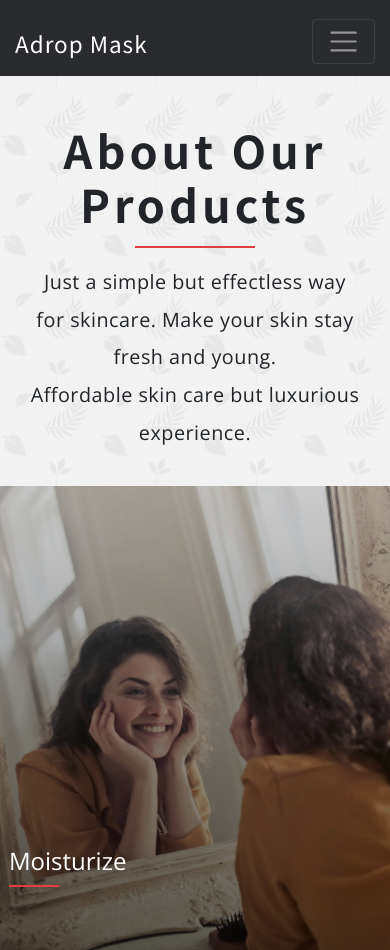
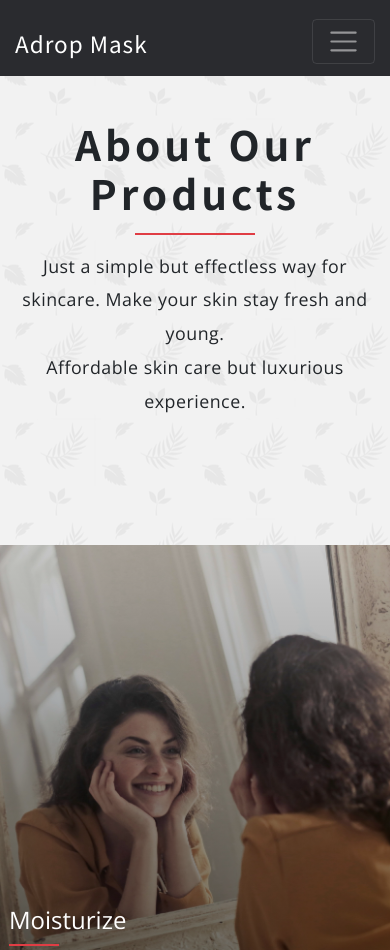
Before and after one commit to brookhaven13/adropmask_webpage, a PHP site: page /index.html in a window 390 px wide. Shown: the part 828-1778 px from the top of the page. Run offline with PHP 8.4, Linux system fonts and the light colour scheme; style sheets or scripts are compiled from the project's sources; some libraries are stand-ins or nearby versions; some web fonts are replaced.

Commit message:
Add files via upload

```diff
--- a/resources/css/query.css
+++ b/resources/css/query.css
@@ -69,11 +69,11 @@
 
     /*--about us--*/
     .about-us {
-        height: 50vh;
+        height: 48vh;
     }
 
     .title {
-        margin: 0px 70px;
+        margin: 0px 50px;
         text-align: center;
     }
 
@@ -141,12 +141,14 @@
 
     /*--about us--*/
     .about-us {
-        height: 45vh;
+        font-size: 90%;
+        height: 52vh;
     }
 
     .title {
-        margin: 0px 30px;
+        margin: 0px 10px;
         text-align: center;
+
     }
 
     .testimonialImg {
```
